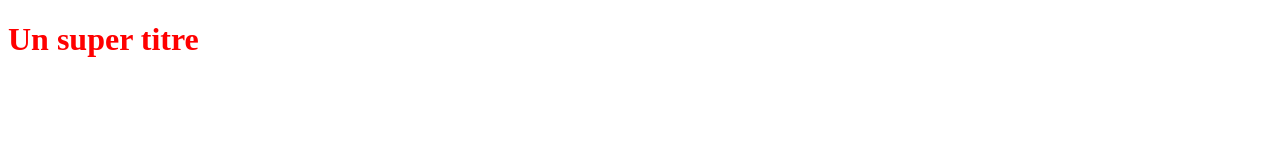
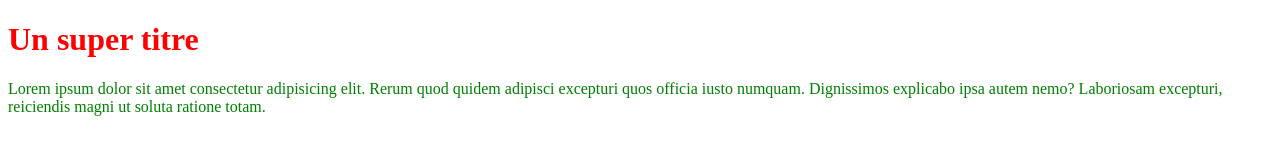
Before and after one commit to ikajean/first_project_test, a plain HTML site: page index.html in a window 1280 px wide. Drawn offline with Linux system fonts and the light colour scheme.

Commit message:
Test to push

```diff
--- a/index.html
+++ b/index.html
@@ -6,5 +6,6 @@
   </head>
   <body>
     <h1>Un super titre</h1>
+    <div>Lorem ipsum dolor sit amet consectetur adipisicing elit. Rerum quod quidem adipisci excepturi quos officia iusto numquam. Dignissimos explicabo ipsa autem nemo? Laboriosam excepturi, reiciendis magni ut soluta ratione totam.</div>
   </body>
 </html>
```
